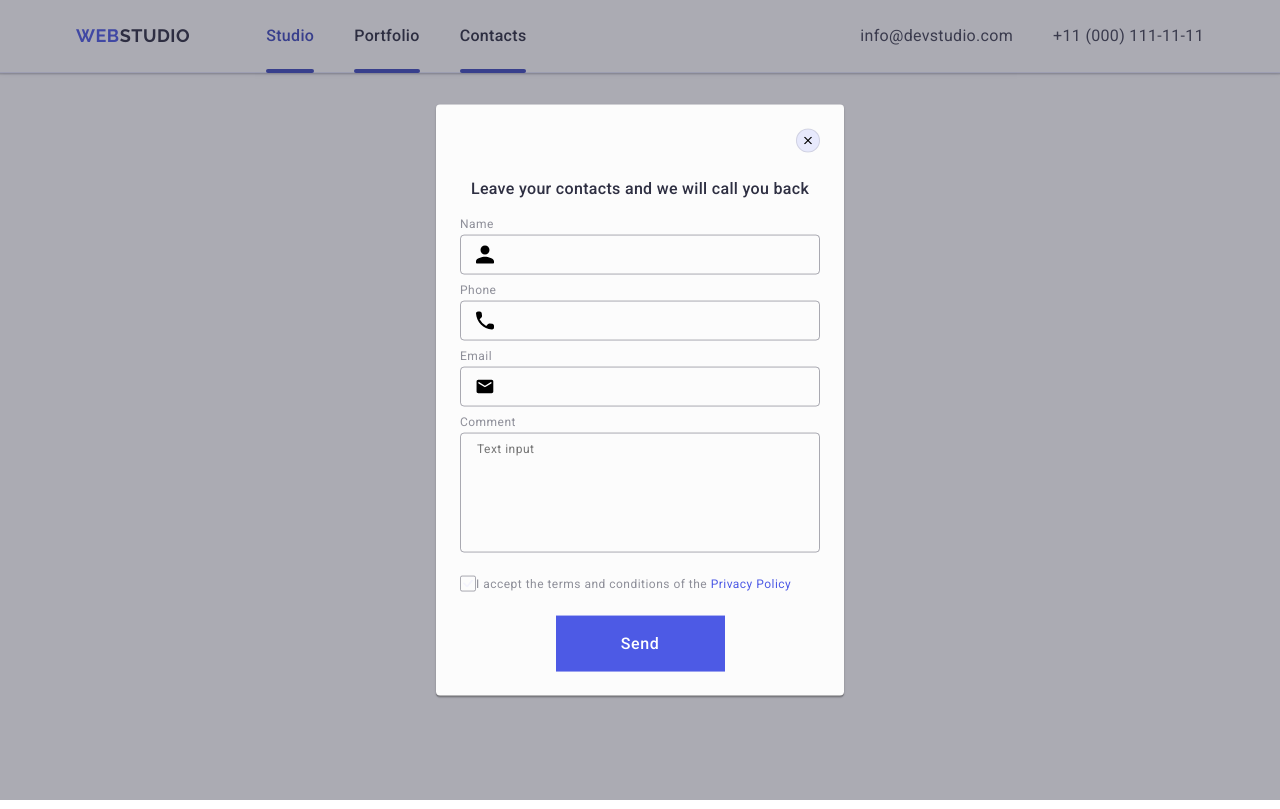
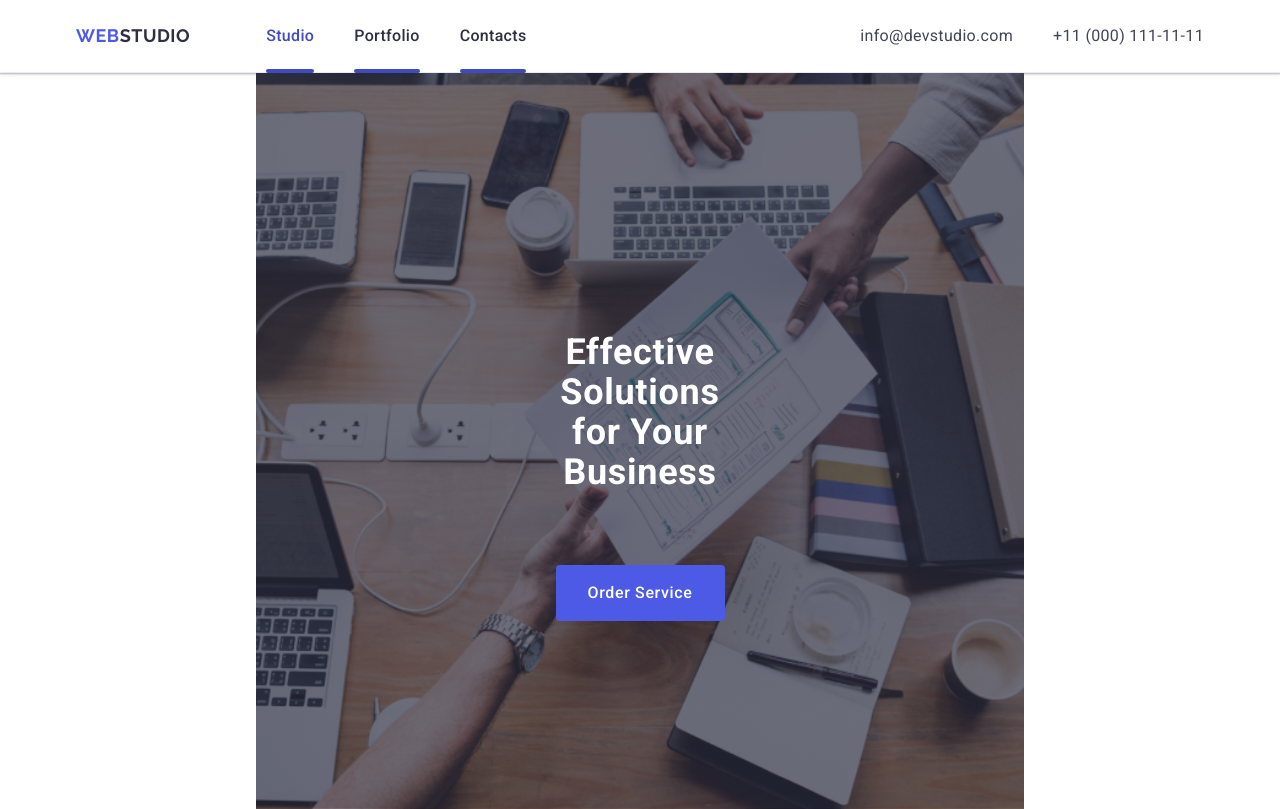
Before and after one commit to Raffaello-creator/goit-markup-hw-06, a plain HTML site: page index.html in a window 1280 px wide. Drawn offline with nearby package versions, Linux system fonts and the light colour scheme.

Commit message:
adding styles to the first section

```diff
--- a/css/styles.css
+++ b/css/styles.css
@@ -278,8 +278,7 @@ header .logo_studio {
   border: none;
   fill: #ffffff;
 }
-.mobile-menu-nav {
-}
+
 .mobile-nav_li {
   display: flex;
   gap: 40px;
@@ -517,3 +516,60 @@ header .logo_studio {
     padding: 72px 24px 24px 24px;
   }
 }
+
+/*section one*/
+.sectionone {
+  background-color: #2e2f42;
+  line-height: 1.5;
+  letter-spacing: 0.02em;
+  padding: 188px 0;
+  margin-left: auto;
+  margin-right: auto;
+  max-width: 320px;
+  background-repeat: no-repeat;
+  background-size: cover;
+  background-position: center;
+
+  background-image: linear-gradient(
+      rgba(46, 47, 66, 0.7),
+      rgba(46, 47, 66, 0.7)
+    ),
+    url(../images/people-office.jpg);
+}
+.stl_h_larg {
+  font-size: 36px;
+  font-weight: 700;
+  color: #ffffff;
+  line-height: 1.11;
+  text-align: center;
+  letter-spacing: 0.02em;
+  max-width: 216px;
+  margin: 72px auto;
+}
+.stl_button {
+  font-family: "Roboto", sans-serif;
+  line-height: 1.5;
+  letter-spacing: 0.04em;
+  cursor: pointer;
+  background-color: #4d5ae5;
+  color: #ffffff;
+  font-size: 16px;
+  font-weight: 500;
+  display: block;
+  min-width: 169px;
+  height: 56px;
+  border: none;
+  border-radius: 4px;
+  margin-left: auto;
+  margin-right: auto;
+  transition: background-color 250ms cubic-bezier(0.4, 0, 0.2, 1);
+}
+.stl_button:hover,
+.stl_button:focus {
+  background-color: #404bbf;
+}
+@media screen and (min-width: 768px) {
+  .sectionone {
+    max-width: 768px;
+  }
+}
--- a/index.html
+++ b/index.html
@@ -116,7 +116,7 @@
       </div>
     </header>
     <main>
-      <section class="sectionone hidden">
+      <section class="sectionone">
         <div class="container">
           <h1 class="stl_h_larg">Effective Solutions for Your Business</h1>
           <button type="button" class="stl_button">Order Service</button>
@@ -542,7 +542,7 @@
         </div>
       </div>
     </footer>
-    <div class="form_sub">
+    <div class="form_sub hidden">
       <div class="modal_form_sub">
         <button type="button" class="modal_form_sub_btn">
           <svg width="8" height="8" class="modal_form_sub_svg">
```
Also changed, not shown: images/people-office-mobile.png (added).
